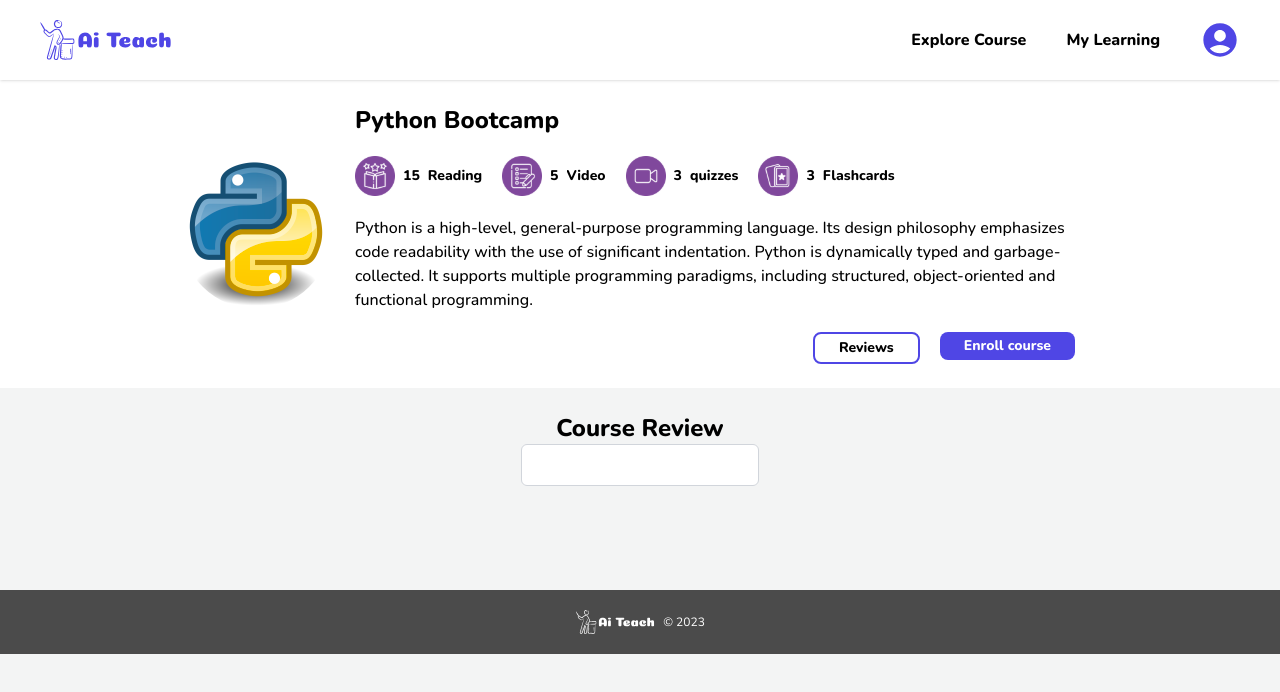
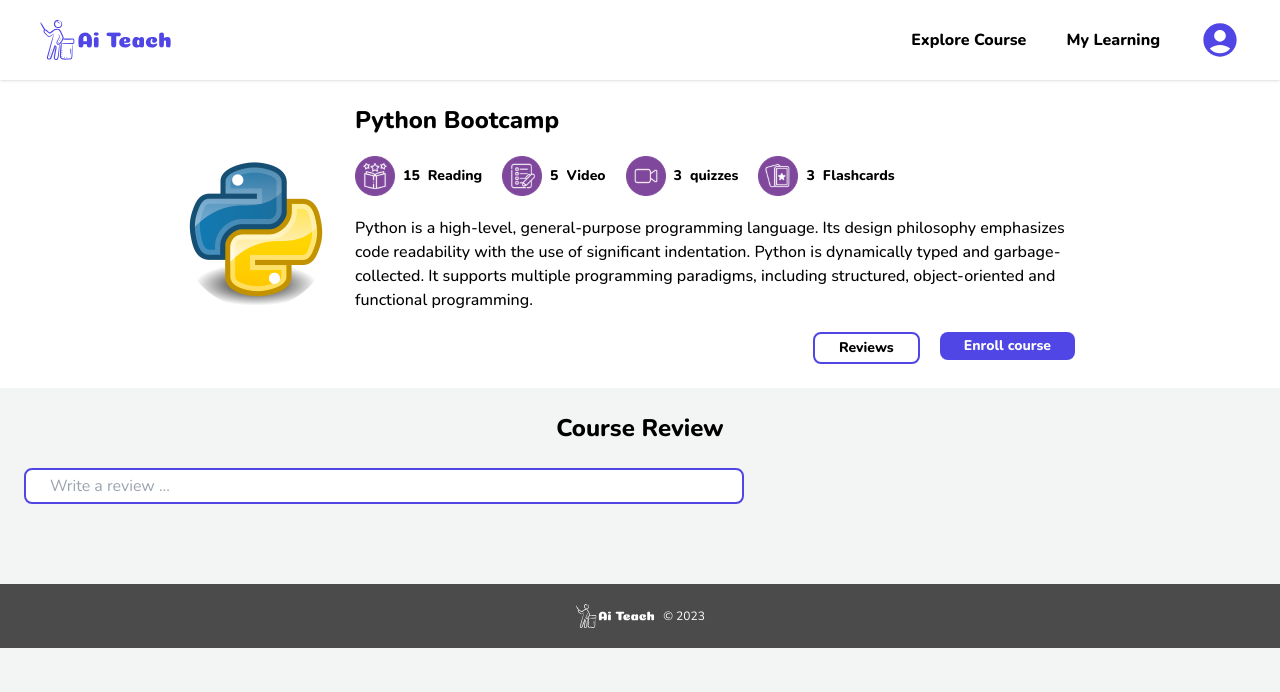
Before and after one commit to shadowbladk/ai-teach, a Next.js app: page /courseReview in a window 1280 px wide. Shown: the top 692 px of the page. Built offline with nearby package versions, Linux system fonts and the light colour scheme.

Commit message:
Review page

```diff
--- a/src/components/TextBox.tsx
+++ b/src/components/TextBox.tsx
@@ -1,11 +1,16 @@
 import React from 'react';
+import Image from 'next/image';
+import arrow from '@/assets/arrow.svg';
 
 const TextBox: React.FC = () => {
   return (
-    <input
-      type="text"
-      className="border border-gray-300 rounded-md px-4 py-2 focus:outline-none focus:ring-2 focus:ring-blue-500"
-    />
+    <div className='items-center justify-between'>
+      <input
+        type="text"
+        placeholder='Write a review ...'
+        className="w-full max-w-[720px] rounded-lg bg-white max-h-10 px-6 py-1 border-2 border-primary"
+      />
+    </div>
   );
 };
 
--- a/src/pages/courseReview.tsx
+++ b/src/pages/courseReview.tsx
@@ -24,14 +24,14 @@ export default function CourseDetail() {
         <div className="flex w-screen">
           <CourseHero {...courseHeroData} />
         </div>
-        <div className="p-6">
+        <div className="p-6 items-center justify-between">
           <h1 className="text-2xl font-extrabold text-black text-center">
             Course Review
           </h1>
-          <div className="text-center">
+        </div>
+        <div className="w-full justify-center px-6">
             <TextBox />
           </div>
-        </div>
         <div className="mt-20">
           <Footer />
         </div>
```
